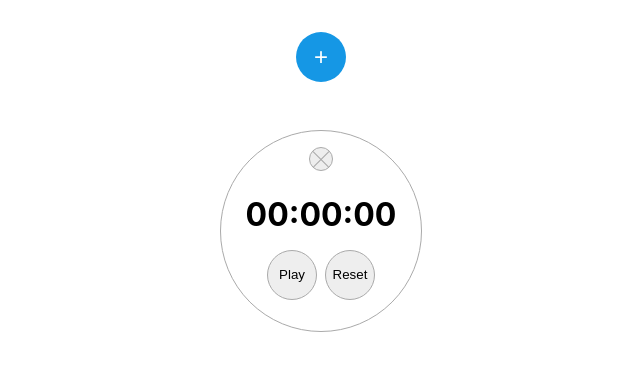
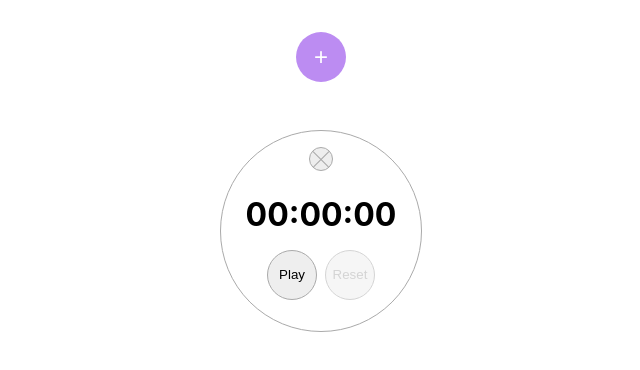
Before and after one commit to Beelink/stopwatch, a React (Create React App) app: page / in a window 1280 px wide. Shown: the top 370 px of the page, without its empty margins (319-959 px from the left). Built offline with nearby package versions, Linux system fonts and the light colour scheme.

Commit message:
common fixes

```diff
--- /dev/null
+++ b/src/assets/scss/animations.scss
@@ -0,0 +1,10 @@
+@keyframes anim-appear {
+  from {
+    opacity: 0;
+    transform: translateY(-32px);
+  }
+  to {
+    opacity: 1;
+    transform: translateY(0);
+  }
+}
--- a/src/assets/scss/variables.scss
+++ b/src/assets/scss/variables.scss
@@ -1,3 +1,13 @@
-$accent-color: #1597E5;
+// colors
+$accent-color: #bc8cf2;
+$accent-hover-color: #aa14f0;
 $border-color: #aaa;
 $back-color: #eee;
+$back-hover-color: #ddd;
+
+// durations
+$transition-duration: 0.25s;
+$animation-duration: 0.5s;
+
+//opacity
+$disabled-opacity: 0.5;
--- a/src/components/AddStopwatchButton/index.js
+++ b/src/components/AddStopwatchButton/index.js
@@ -3,9 +3,15 @@ import "./index.scss";
 const AddStopwatchButton = ({ onClick }) => {
   return (
     <div className="add-stopwatch-button">
-      <button onClick={ onClick } className="add-stopwatch-button__button">+</button>
+      <button
+        title="Create stopwatch"
+        onClick={onClick}
+        className="add-stopwatch-button__button"
+      >
+        +
+      </button>
     </div>
   );
-}
+};
 
 export default AddStopwatchButton;
--- a/src/components/AddStopwatchButton/index.scss
+++ b/src/components/AddStopwatchButton/index.scss
@@ -13,5 +13,10 @@
     height: 50px;
     font-size: 24px;
     cursor: pointer;
+    transition: background $transition-duration;
+
+    &:hover {
+      background: $accent-hover-color;
     }
   }
+}
--- a/src/components/Stopwatch/index.js
+++ b/src/components/Stopwatch/index.js
@@ -1,69 +1,70 @@
 import "./index.scss";
-import React, { useState, useEffect } from "react";
+import React, { useState, useEffect, useRef } from "react";
 import cn from "classnames";
+import dateUtils from "../../utils/date";
 
-const Stopwatch = ({ value, play, playChanged, onTick, onDelete }) => {
+const Stopwatch = ({ value, play, onPlayChange, onTick, onDelete }) => {
   const [interval, setInter] = useState(null);
 
+  const savedCallback = useRef();
+
   useEffect(() => {
-    if (play) {
-      _setPlay(true);
-    }
-  }, []);
+    savedCallback.current = onTick;
+  }, [onTick]);
+
+  useEffect(() => {
+    _setPlay(play);
+
+    return () => {
+      _setPlay(false);
+    };
+  }, [play]);
 
   const _setPlay = (p) => {
+    _clearInterval();
     if (p) {
       setInter(
         setInterval(() => {
-          onTick(value++);
+          _tick(value++);
         }, 1000)
       );
-    } else {
+    }
+  };
+
+  const _togglePlay = () => {
+    onPlayChange(!play);
+  };
+
+  const _resetStopwatch = () => {
+    _tick(0);
+  };
+
+  const _deleteStopwatch = () => {
+    _clearInterval();
+    onDelete();
+  };
+
+  const _tick = (v) => {
+    savedCallback.current(v);
+  };
+
+  const _clearInterval = () => {
+    if (interval) {
       clearInterval(interval);
       setInter(null);
     }
-    playChanged(p);
-  };
-
-  const _togglePlay = () => {
-    _setPlay(!play);
-  };
-
-  const _resetStopwatch = () => {
-    _setPlay(false);
-    onTick(0);
-  };
-
-  const _deleteStopwatch = () => {
-    _setPlay(false);
-    onDelete();
-  };
-
-  const _formatValue = (value) => {
-    let secNum = parseInt(value, 10);
-    let hours = Math.floor(secNum / 3600);
-    let minutes = Math.floor((secNum - hours * 3600) / 60);
-    let seconds = secNum - hours * 3600 - minutes * 60;
-
-    if (hours < 10) {
-      hours = "0" + hours;
-    }
-    if (minutes < 10) {
-      minutes = "0" + minutes;
-    }
-    if (seconds < 10) {
-      seconds = "0" + seconds;
-    }
-
-    return hours + ":" + minutes + ":" + seconds;
   };
 
   return (
     <div className="stopwatch">
-      <button className="stopwatch__delete" onClick={_deleteStopwatch}>
+      <button
+        title="Delete stopwatch"
+        className="stopwatch__delete"
+        onClick={_deleteStopwatch}
+      >
         Delete
       </button>
-      <h3 className="stopwatch__value">{_formatValue(value)}</h3>
+      <h3 className="stopwatch__value">{dateUtils.formatValue(value)}</h3>
       <ul className="stopwatch__buttons">
         <li>
           <button
@@ -77,7 +78,11 @@ const Stopwatch = ({ value, play, playChanged, onTick, onDelete }) => {
           </button>
         </li>
         <li>
-          <button className="stopwatch__button" onClick={_resetStopwatch}>
+          <button
+            disabled={!play}
+            className="stopwatch__button"
+            onClick={_resetStopwatch}
+          >
             <span>Reset</span>
           </button>
         </li>
--- a/src/components/Stopwatch/index.scss
+++ b/src/components/Stopwatch/index.scss
@@ -1,4 +1,5 @@
 @import "../../assets/scss/variables.scss";
+@import "../../assets/scss/animations.scss";
 
 .stopwatch {
   border-radius: 50%;
@@ -9,6 +10,8 @@
   width: 200px;
   height: 200px;
   flex-direction: column;
+  animation-name: anim-appear;
+  animation-duration: $animation-duration;
 
   &__value {
     margin: 24px 0 0;
@@ -38,11 +41,26 @@
     background: $back-color;
     cursor: pointer;
     padding: 0;
+    transition: background $transition-duration,
+      border-color $transition-duration;
+
+    &:disabled {
+      opacity: $disabled-opacity;
+    }
+
+    &:hover {
+      background: $back-hover-color;
+    }
 
     &--blue {
       background: $accent-color;
       color: #fff;
       border-color: $accent-color;
+
+      &:hover {
+        background: $accent-hover-color;
+        border-color: $accent-hover-color;
+      }
     }
   }
 
@@ -57,8 +75,14 @@
     font-size: 0;
     overflow: hidden;
     cursor: pointer;
+    transition: background $transition-duration;
 
-    &::before, &::after {
+    &:hover {
+      background: $back-hover-color;
+    }
+
+    &::before,
+    &::after {
       content: "";
       position: absolute;
       width: 40px;
--- a/src/components/StopwatchList/index.js
+++ b/src/components/StopwatchList/index.js
@@ -1,16 +1,21 @@
 import "./index.scss";
-import React, { forwardRef, useState, useImperativeHandle } from "react";
+import React, {
+  forwardRef,
+  useState,
+  useImperativeHandle,
+  useEffect,
+} from "react";
 import Stopwatch from "../Stopwatch";
 
-const StopwatchList = forwardRef(({}, ref) => {
-  const [stopwatches, setStopwatches] = useState([
-    {
-      id: 0,
-      value: 0,
-      play: false,
-      syncStamp: null,
-    },
-  ]);
+const StopwatchList = forwardRef((props, ref) => {
+  const [stopwatches, setStopwatches] = useState([]);
+
+  useEffect(() => {
+    if (stopwatches.length) {
+    } else {
+      setStopwatches([_generateStopwatchData()]);
+    }
+  }, []);
 
   useImperativeHandle(ref, () => ({
     addStopwatch() {
@@ -18,14 +23,18 @@ const StopwatchList = forwardRef(({}, ref) => {
     },
   }));
 
-  const _addStopwatch = () => {
-    let newArr = [...stopwatches];
-    newArr.unshift({
+  const _generateStopwatchData = () => {
+    return {
       id: new Date().valueOf(),
       value: 0,
       play: false,
-      syncStamp: null,
-    });
+      // syncStamp: null,
+    };
+  };
+
+  const _addStopwatch = () => {
+    let newArr = [...stopwatches];
+    newArr.push(_generateStopwatchData());
     setStopwatches(newArr);
   };
 
@@ -60,7 +69,8 @@ const StopwatchList = forwardRef(({}, ref) => {
   return (
     <div className="stopwatch-list">
       <ul className="stopwatch-list__list">
-        {stopwatches.map((stopwatch) => {
+        {stopwatches.length ? (
+          stopwatches.map((stopwatch) => {
             return (
               <li key={stopwatch.id}>
                 <Stopwatch
@@ -68,7 +78,7 @@ const StopwatchList = forwardRef(({}, ref) => {
                   onTick={(value) => {
                     _updateStopwatchValue(stopwatch.id, value);
                   }}
-                playChanged={(value) => {
+                  onPlayChange={(value) => {
                     _updateStopwatchPlay(stopwatch.id, value);
                   }}
                   onDelete={() => {
@@ -77,7 +87,12 @@ const StopwatchList = forwardRef(({}, ref) => {
                 />
               </li>
             );
-        })}
+          })
+        ) : (
+          <span className="stopwatch-list__empty">
+            No stopwatches, try to create one
+          </span>
+        )}
       </ul>
     </div>
   );
--- /dev/null
+++ b/src/utils/date.js
@@ -0,0 +1,21 @@
+const date = {
+  formatValue: (num) => {
+    let hours = Math.floor(num / 3600);
+    let minutes = Math.floor((num - hours * 3600) / 60);
+    let seconds = num - hours * 3600 - minutes * 60;
+
+    if (hours < 10) {
+      hours = "0" + hours;
+    }
+    if (minutes < 10) {
+      minutes = "0" + minutes;
+    }
+    if (seconds < 10) {
+      seconds = "0" + seconds;
+    }
+
+    return hours + ":" + minutes + ":" + seconds;
+  },
+};
+
+export default date;
```
Also changed, not shown: src/components/StopwatchList/index.scss (indentation only). Lines whose indentation alone changed are shown as unchanged.
